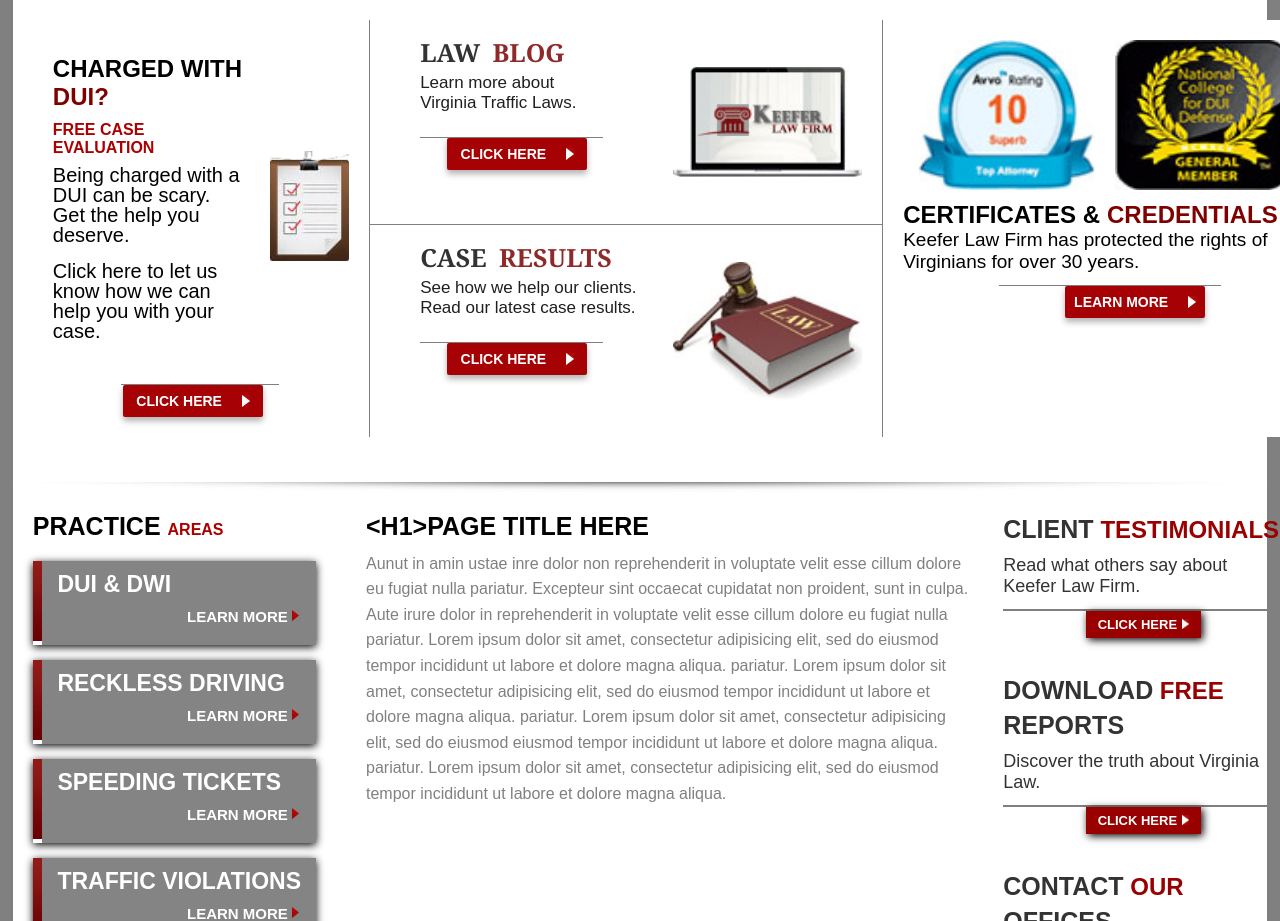
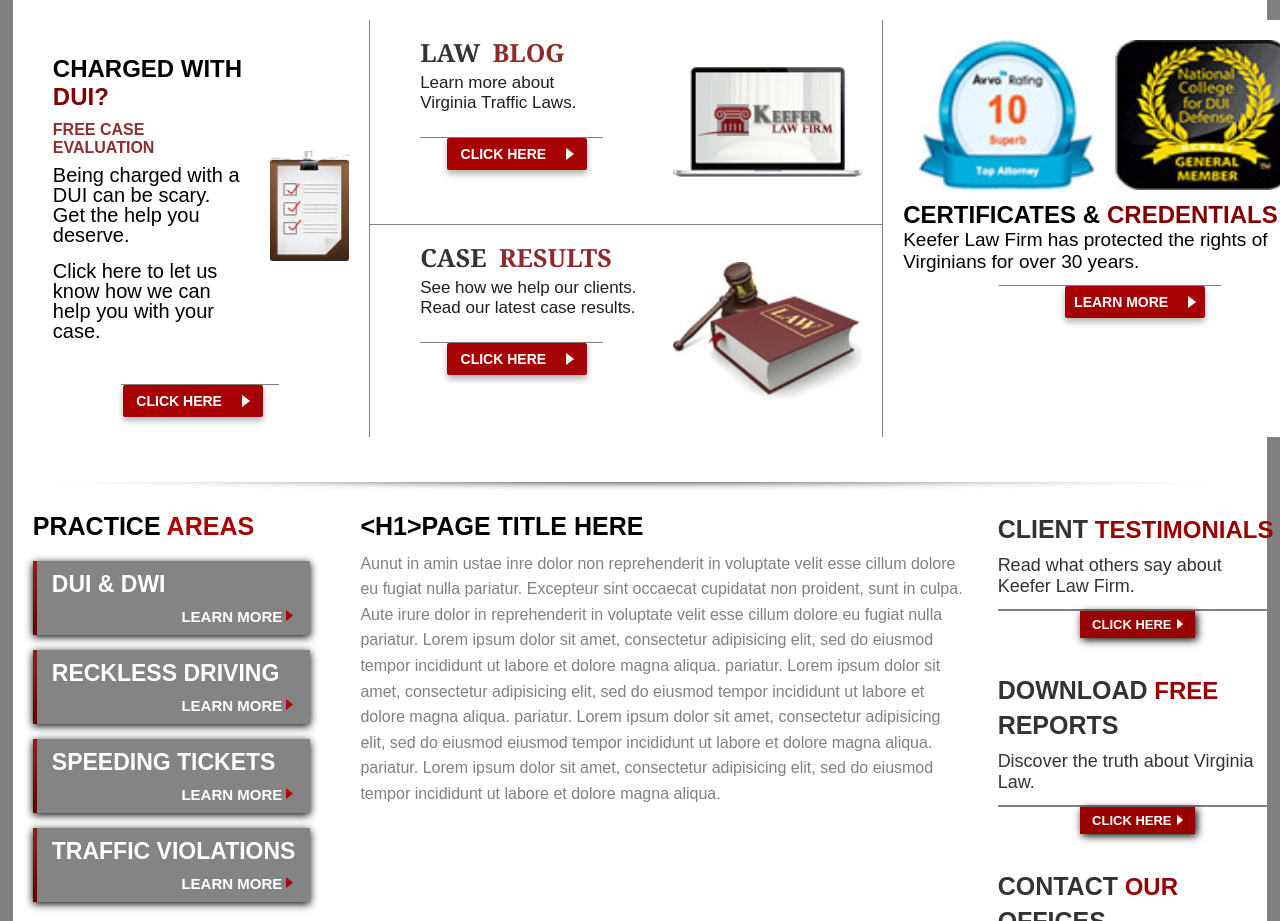
Before and after one commit to Tai-moor/Urraan_Task_5, a plain HTML site: page index.html in a window 1280 px wide. Shown: the part 880-1801 px from the top of the page. Drawn offline with Linux system fonts and the light colour scheme.

Commit message:
Task 5 Done

```diff
--- a/index.html
+++ b/index.html
@@ -262,7 +262,7 @@
       <!-- Left Sidebar -->
       <div class="sidebar-left">
         <div class="practice-container">
-          <h2>PRACTICE <span class="highlight">AREAS</span></h2>
+          <h2>PRACTICE <span class="highlights">AREAS</span></h2>
 
           <div class="card">
             <div class="bar-wrap">
--- a/style.css
+++ b/style.css
@@ -518,7 +518,7 @@
   margin-bottom: 1.25rem;
 }
 
-.highlight {
+.highlights {
   color: #a00;
   font-weight: bold;
 }
@@ -531,8 +531,8 @@
 }
 
 .bar {
-  width: 0.6rem;
-  height: 5rem;
+  width: 0.6;
+  height: 100%;
 }
 
 .card-content {
@@ -1549,7 +1549,7 @@
   }
 
   .bar {
-    height: 5rem;
+    height: 100%;
     width: 0.6rem;
   }
 
```
